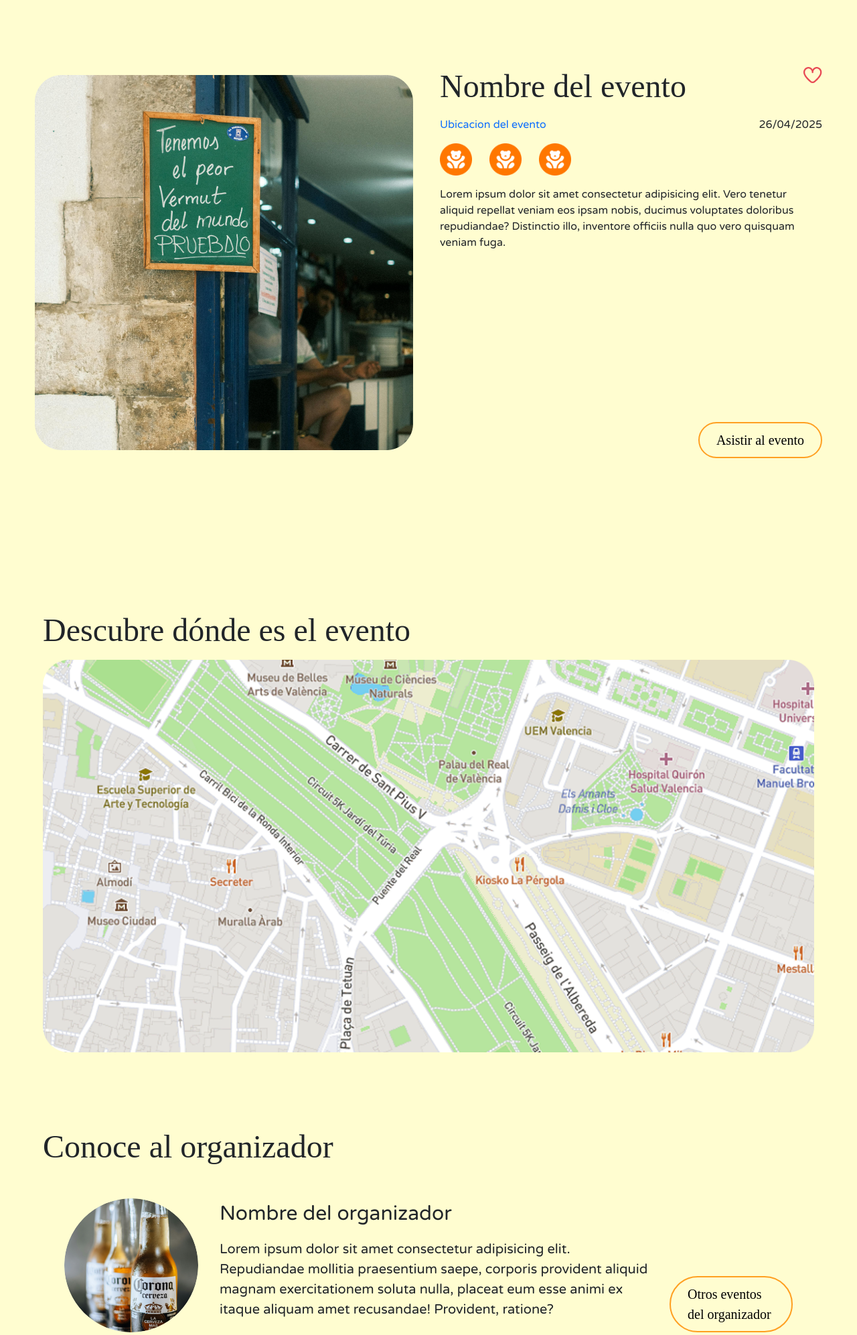
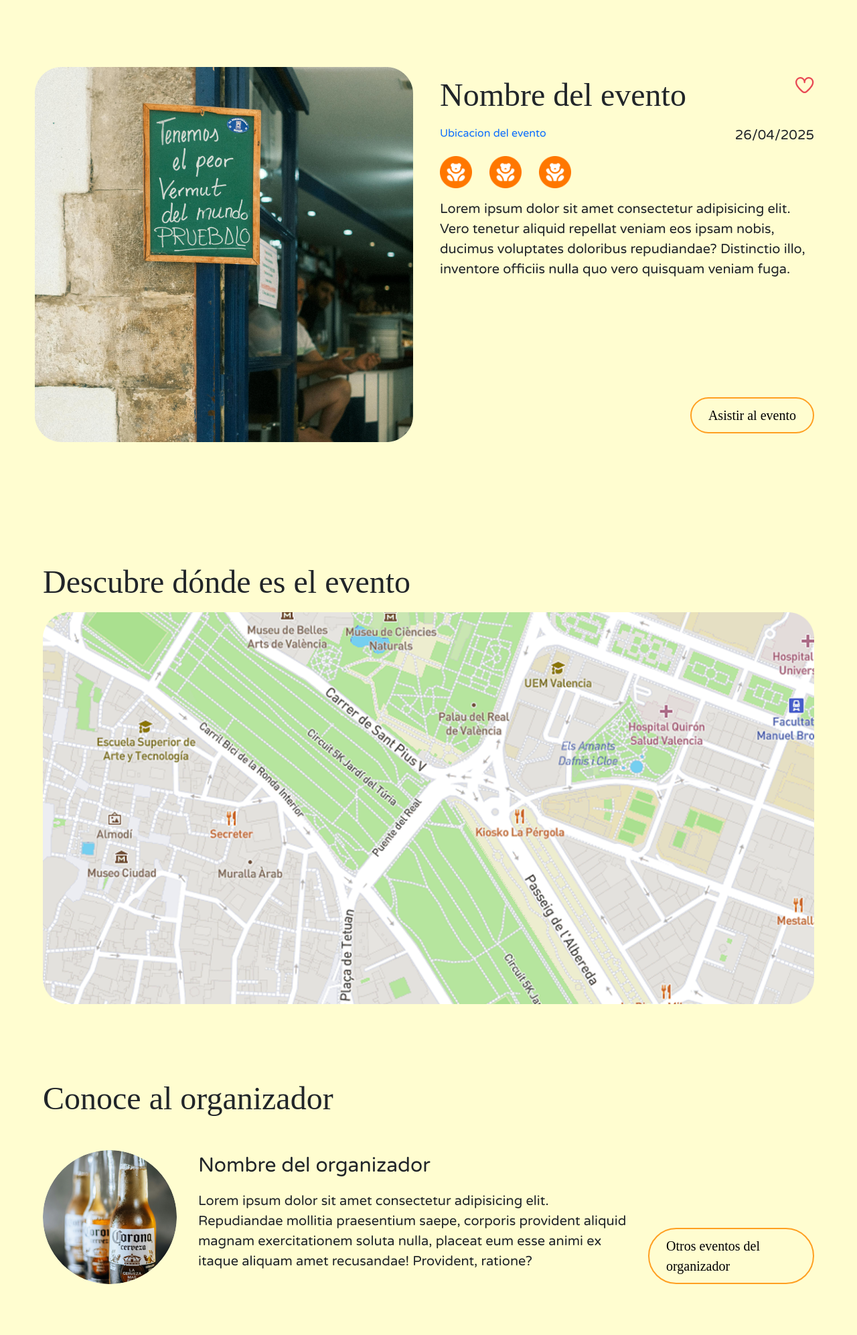
Before and after one commit to QimuDev/Taronvibe, a PHP site: page / in a window 1280 px wide. Shown: the part 76-2069 px from the top of the page at 67% size. Run offline with PHP 8.4, Linux system fonts and the light colour scheme; some web fonts are replaced.

Commit message:
correccion de espacios y hover favorito añadido en pagina de eventos

```diff
--- a/css/styles.css
+++ b/css/styles.css
@@ -10,15 +10,6 @@
     src: url('../fonts/Varela_Round/VarelaRound-Regular.ttf');
 }
 
-/* :root {
-    --black:#000;
-    --blanco: #ffff;
-    --principal: #fff9f0; ya
-    --secundario: #FF7700;
-    --terciario: #D07A52; ya
-    --inicio: #FF9F21; ya
-} */
-
 :root {
     --black: #000;
     --blanco: #ffff;
@@ -30,7 +21,6 @@
     --background: #fffdd0;
     --botones: #e84954;
 }
-
 
 body {
     margin: 0;
@@ -85,17 +75,45 @@ body {
     margin: 20px;
 }
 
-.imagen img{
+.imagen img {
     border-radius: 2rem;
 }
 
 .texto {
-    margin: 20px;
+   margin-left: 20px;
+  margin-right: 2rem;
+}
+
+.texto p{
+    font-family: text;
+    font-size: 20px;
 }
 
 .titulo {
     font-size: 48px;
     font-family: title;
+}
+/* ICONO FAVORITO */
+
+.icon-container {
+    position: relative;
+    display: inline-block;
+}
+
+.icon-relleno {
+    position: absolute;
+    top: 0;
+    left: 0;
+    opacity: 0; /* Ocultar el icono relleno por defecto */
+    transition: opacity 0.3s; /* Transición suave */
+}
+
+.icon-container:hover .icon-relleno {
+    opacity: 1; /* Mostrar el icono relleno al hacer hover */
+}
+
+.icon-container:hover .icon-normal {
+    opacity: 0; /* Ocultar el icono normal al hacer hover */
 }
 
 h1,
@@ -118,7 +136,7 @@ p {
     font-size: 30px;
 }
 
-.text-org{
+.text-org {
     font-size: 20px;
 }
 
@@ -201,7 +219,7 @@ p {
 }
 
 .btn-custom,
-.fav {
+.icon-container {
     float: right;
 }
 
@@ -213,13 +231,15 @@ p {
     width: 100%;
 }
 
-/* NO RESPONSIVE */
 .btn-event {
-    margin-top: 15rem;
+    margin-top: 10rem;
 }
 
 /* SECCION DEL MAPA Y ORGANIZADOR*/
-.contenedor-mapa,
+.contenedor-mapa{
+margin: 4rem 4rem;
+}
+
 .contenedor-organizador {
     margin: 7rem 4rem;
 }
@@ -242,7 +262,7 @@ p {
 
 .organizador-element {
     display: flex;
-    padding: 2rem 2rem;
+    padding: 2rem 0;
     gap: 2rem;
 }
 
--- a/index.html
+++ b/index.html
@@ -12,7 +12,7 @@
 </head>
 
 <body>
-    <!-- dimensiones pantalla 1366 x 768 px -->
+    <!-- dimensiones pantalla 1280 x 768 px -->
     <nav class="navbar navbar-expand-lg ">
         <div class="container-fluid">
             <img src="./img/img-eventos/logo.png">
@@ -39,7 +39,10 @@
             <img src="./img/img-eventos/event1.png" class="img-fluid">
         </div>
         <div class="texto">
-            <img class="fav" src="./img/img-eventos/fav1.png">
+            <div class="icon-container">
+                <img src="./img/img-eventos/principal.svg" alt="Icono Normal" class="icon-normal">
+                <img src="./img/img-eventos/hover.svg" alt="Icono Relleno" class="icon-relleno">
+            </div>
             <h1 class="titulo">Nombre del evento</h1>
 
             <div class="descripcion">
@@ -54,8 +57,7 @@
             </div>
 
             <p>Lorem ipsum dolor sit amet consectetur adipisicing elit. Vero tenetur aliquid repellat veniam eos
-                ipsam
-                nobis, ducimus voluptates doloribus repudiandae? Distinctio illo, inventore officiis nulla quo vero
+                ipsam nobis, ducimus voluptates doloribus repudiandae? Distinctio illo, inventore officiis nulla quo vero
                 quisquam veniam fuga.</p>
 
             <div class="boton-container">
@@ -82,19 +84,18 @@
 
                 <div class="organizador-info">
                     <p class="title-org">Nombre del organizador</p>
-                    <p class="text-org">Lorem ipsum dolor sit amet consectetur adipisicing elit. Repudiandae mollitia praesentium saepe,
+                    <p class="text-org">Lorem ipsum dolor sit amet consectetur adipisicing elit. Repudiandae mollitia
+                        praesentium saepe,
                         corporis
                         provident aliquid magnam exercitationem soluta nulla, placeat eum esse animi ex itaque aliquam
                         amet
                         recusandae! Provident, ratione?</p>
-
-                </div>    <div class="boton-container">
-                    <a href="#" class="btn-custom btn-org">Otros eventos del organizador</a>
                 </div>
 
-
+                <div class="boton-container">
+                    <a href="#" class="btn-custom">Otros eventos del organizador</a>
+                </div>
             </div>
-
         </div>
     </section>
 
```
Also changed, not shown: img/img-eventos/hover.svg (added), img/img-eventos/principal.svg (added).
